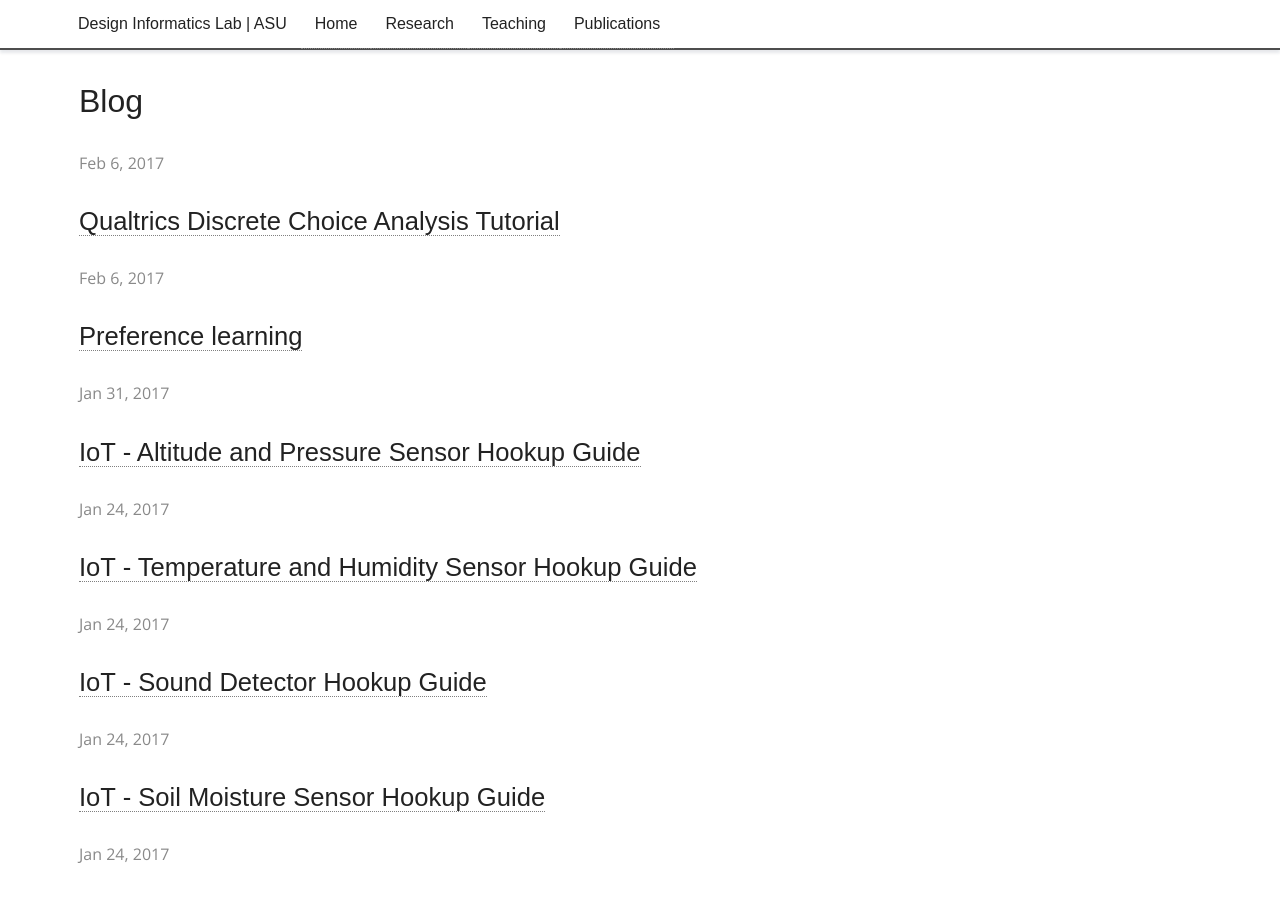
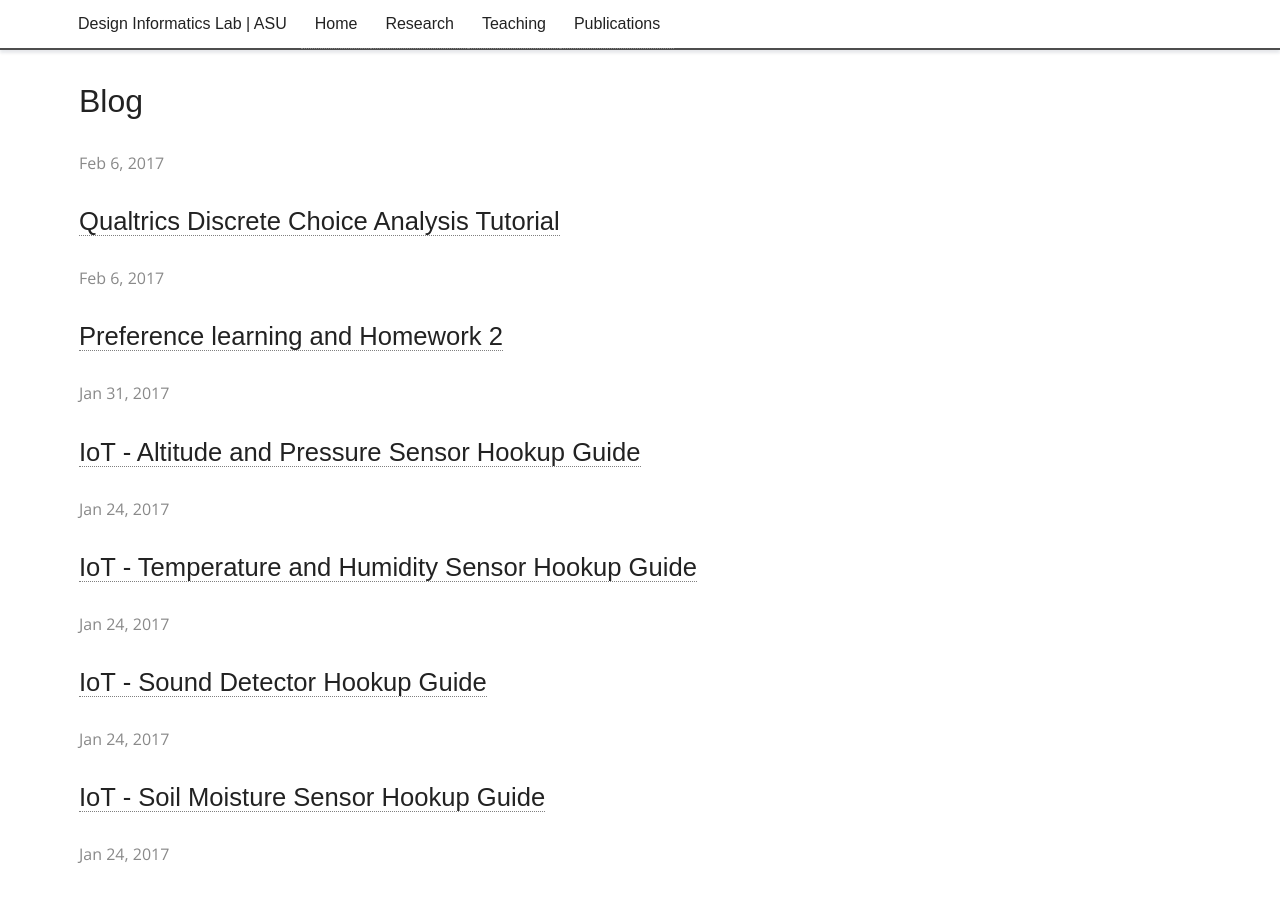
Before and after one commit to DesignInformaticsLab/DesignInformaticsLab.github.io, a Jekyll site: the page built from blog/index.html, in a window 1280 px wide and 900 px high. Built offline with Jekyll 4.4.1, drawn with Linux system fonts in a browser that asks for light colours; some web fonts are replaced.

Commit message:
update lecture

```diff
--- a/_posts/teaching/productdesign/2017-02-06-preferencelearning.md
+++ b/_posts/teaching/productdesign/2017-02-06-preferencelearning.md
@@ -1,7 +1,7 @@
 ---
 categories: productdesign_lecture
 layout: apd_default
-title:  Preference learning
+title:  Preference learning and Homework 2
 published: true
 ---
 
```
